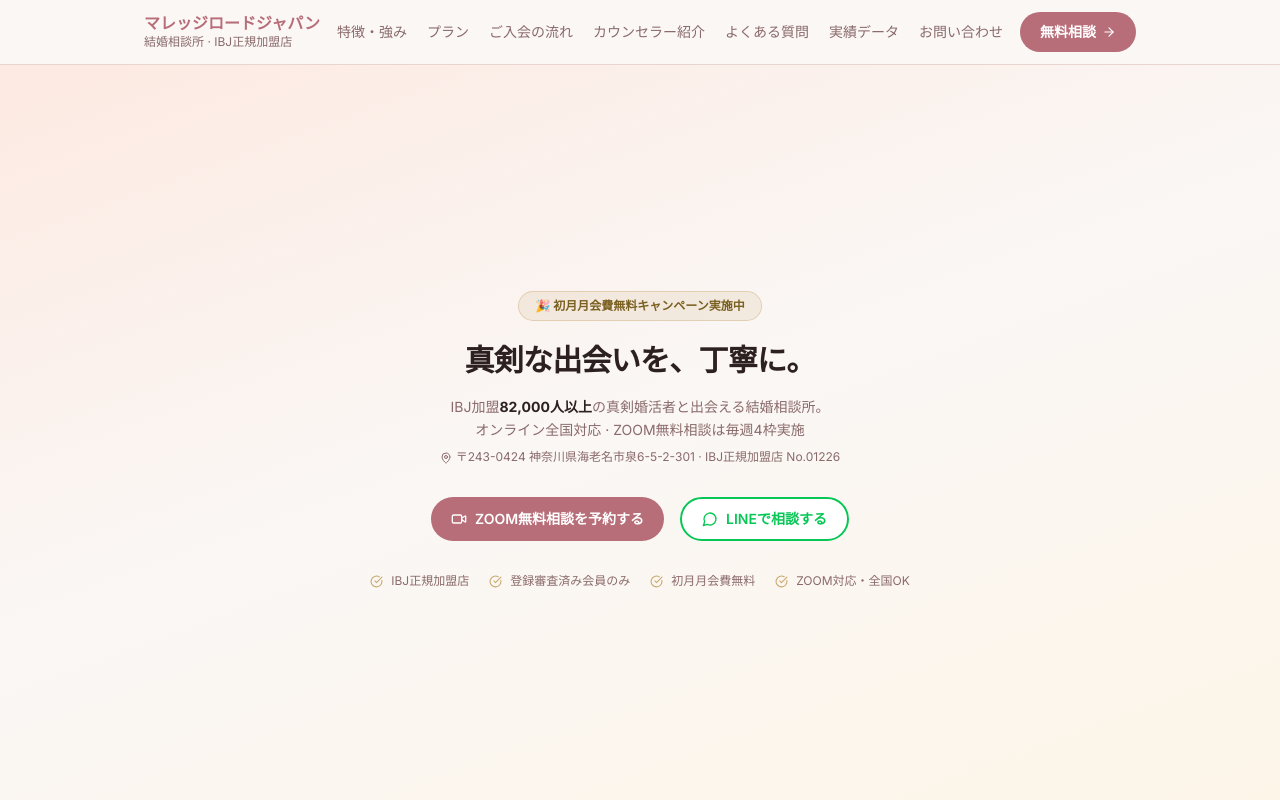
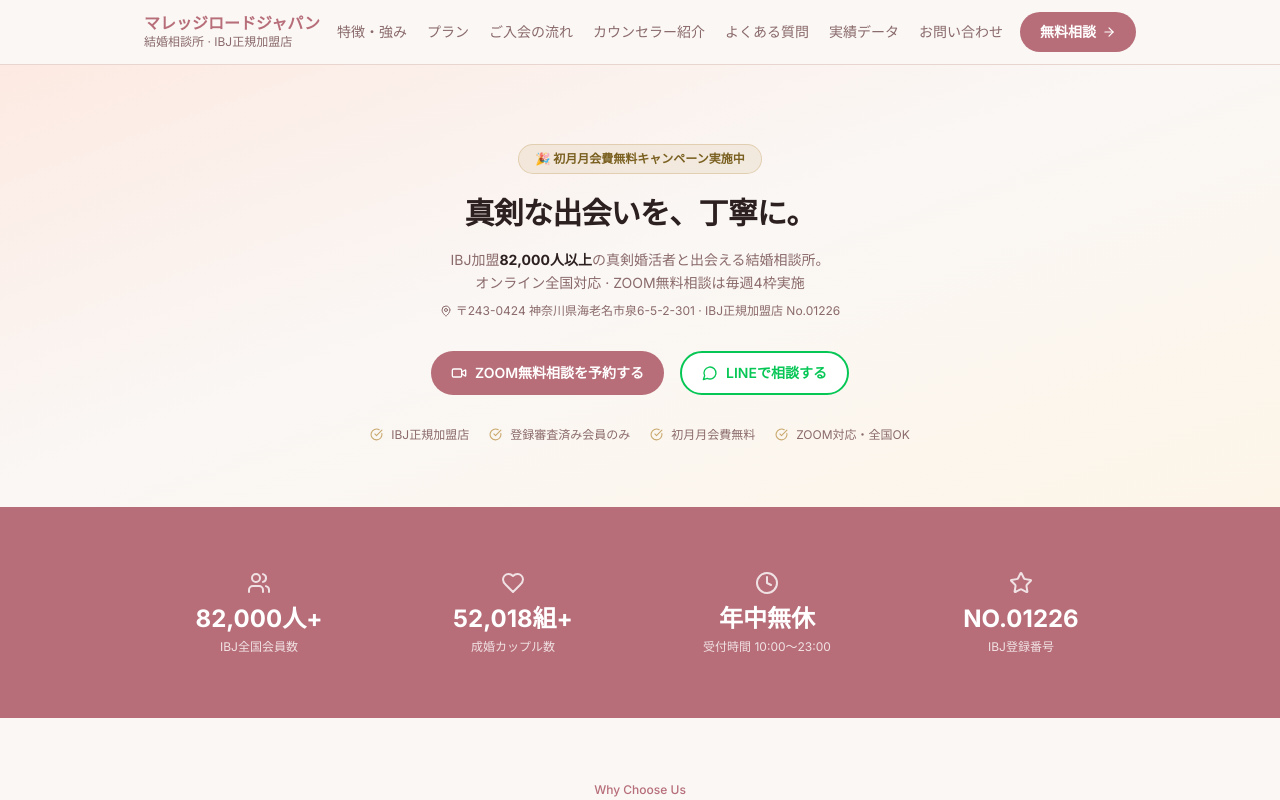
Before and after one commit to fyoneyone9-cyber/marriage-road-site, a Next.js app: page / in a window 1280 px wide. Shown: the top 800 px of the page. Built offline with nearby package versions, Linux system fonts and the light colour scheme.

Commit message:
fix: ヒーローセクションのmin-h-screen削除 - 空白解消

```diff
--- a/src/app/page.tsx
+++ b/src/app/page.tsx
@@ -193,7 +193,7 @@ export default function Home() {
 
       {/* ── ヒーロー ── */}
       <section style={{ background: `linear-gradient(160deg, #fde8df 0%, #faf7f5 50%, #fdf5e8 100%)`, paddingTop: '80px' }}
-        className="min-h-screen flex items-center">
+        className="flex items-center">
         <div className="max-w-5xl mx-auto px-4 py-16 text-center">
           <div className="inline-flex items-center gap-2 px-4 py-1.5 rounded-full text-xs font-semibold mb-5"
             style={{ background: 'rgba(201,169,110,0.15)', border: `1px solid rgba(201,169,110,0.4)`, color: '#7a6020' }}>
```
